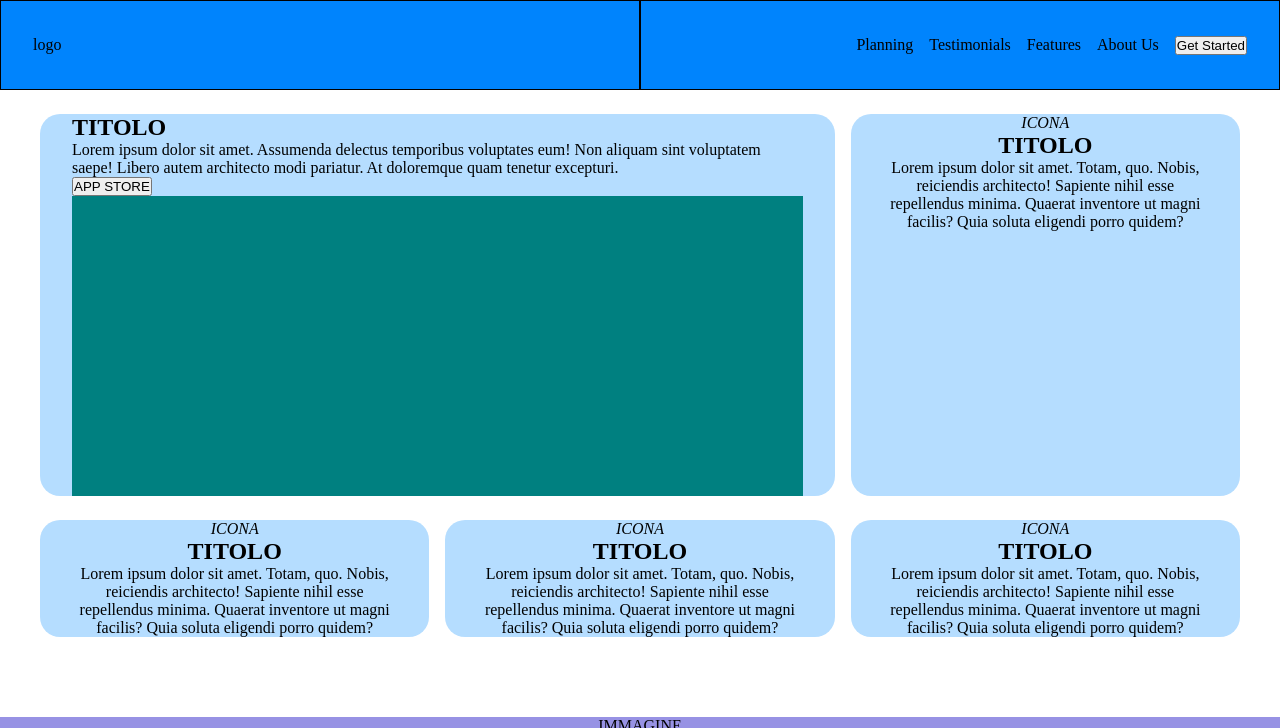
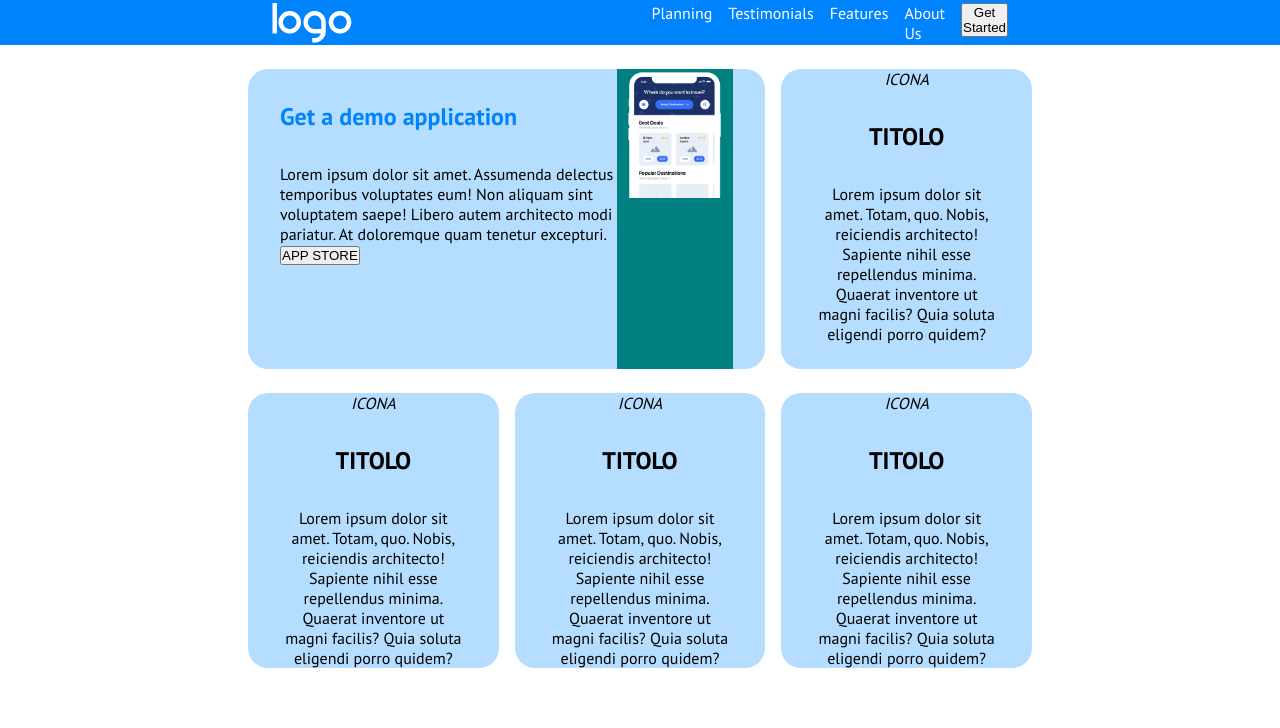
Before and after one commit to LucaMarchesani/htmlcss-responsive-layout, a plain HTML site: page index.html in a window 1280 px wide. Shown: the top 728 px of the page. Drawn offline with Linux system fonts and the light colour scheme.

Commit message:
commit on request

```diff
--- a/css/style.css
+++ b/css/style.css
@@ -19,11 +19,16 @@
     text-align: center;
 }
 
+.blue-text{
+    color: #0084fd;
+}
+
 body{
     min-width: 360px;
+    font-family: 'PT Sans', sans-serif;
 }
 
-section.header{
+div.header{
     width: 100%;
     height: 90px;
     background-color: #0084fd;
@@ -34,13 +39,13 @@ section.header{
     width: 50%;
     height: 100%;
     align-items: center;
-    border: 1px solid black;
     padding: 0 2rem 0 2rem;
 
 }
 
 .navbar{
     justify-content: flex-end;
+    color: white;
 }
 
 .navbar>ul{
@@ -59,10 +64,19 @@ div.card{
     margin-top: 1.5rem;
 }
 
+h2{
+    padding: 2rem 0 2rem 0;
+
+}
+
 div.pic{
     width: 100%;
     height: 300px;
     background-color: teal;
+}
+
+div.pic>img{
+    width: 100%;
 }
 
 div.icon{
@@ -162,7 +176,7 @@ section.free{
 
 @media screen and (min-width: 810px) {
     body{
-        width: 810px;
+        width: 100%;
     }
 
     .cards{
@@ -229,9 +243,23 @@ section.free{
 
 /* DESKTOP */
 
-@media screen and (min-width: 810px){
+@media screen and (min-width: 900px){
     body{
         width: 100%;
+    }
+
+    div.header{
+        height: 45px;
+    }
+
+    div.header,
+    section.demo,
+    section.big-pics,
+    section.testimonials,
+    section.benefits,
+    section.about,
+    section.free{
+        padding: 0 15rem 0 15rem;
     }
 
     .navbar>i{
@@ -239,6 +267,10 @@ section.free{
     }
 
     .navbar>ul{
+        display: flex;
+    }
+
+    div.big{
         display: flex;
     }
 
--- a/index.html
+++ b/index.html
@@ -5,18 +5,23 @@
     <meta http-equiv="X-UA-Compatible" content="IE=edge">
     <meta name="viewport" content="width=device-width, initial-scale=1.0">
     <title>Responsive Layout</title>
+
     <!-- CSS -->
     <link rel="stylesheet" href="./css/style.css">
     <!-- FONTAWESOME -->
     <link rel="stylesheet" href="https://cdnjs.cloudflare.com/ajax/libs/font-awesome/6.2.0/css/all.min.css" integrity="sha512-xh6O/CkQoPOWDdYTDqeRdPCVd1SpvCA9XXcUnZS2FmJNp1coAFzvtCN9BmamE+4aHK8yyUHUSCcJHgXloTyT2A==" crossorigin="anonymous" referrerpolicy="no-referrer" />
+    <!-- GOOGLEFONTS -->
+    <link href="https://fonts.googleapis.com/css2?family=PT+Sans:wght@400;700&display=swap" rel="stylesheet">
 </head>
 <body>
     <header>
         <!-- NAV CONTENT -->
-        <section class="header flex">
-            <div class="logo flex">logo</div>
+        <div class="header flex">
+            <div class="logo flex">
+                <img src="./img/logo.png" alt="">
+            </div>
             <nav class="navbar flex">
-                <i class="fa-solid fa-bars"></i>
+                <i class="fa-solid fa-bars fa-2x"></i>
                 <ul>
                     <li>Planning</li>
                     <li>Testimonials</li>
@@ -25,7 +30,7 @@
                     <li><button>Get Started</button></li>
                 </ul>
             </nav>
-        </section>
+        </div>
 
     </header>
 
@@ -33,8 +38,9 @@
         <!-- MAIN CONTENT -->
         <section class="demo center">
             <div class="cards">
-                <div class="card center">
-                    <h2>TITOLO</h2>
+                <div class="big card center">
+                    <article class="text">
+                        <h2 class="blue-text">Get a demo application</h2>
                         <p>
                             Lorem ipsum dolor sit amet.
                             Assumenda delectus temporibus voluptates eum!
@@ -43,7 +49,10 @@
                             At doloremque quam tenetur excepturi.
                         </p>
                         <button>APP STORE</button>
-                    <div class="pic"></div>
+                    </article>
+                    <div class="pic">
+                        <img src="./img/phone.png" alt="">
+                    </div>
                 </div>
                 <div class="card t-center center">
                     <i>ICONA</i>
@@ -125,8 +134,8 @@
                 Placeat dolores accusamus, nihil eius voluptate ipsum accusantium.
                 Porro provident praesentium accusamus, iste quibusdam nisi doloremque?
             </p>
-            <div class="users"><span class="hidden">IMMAGINE</span>
-                <img src="./img/testimonial1.jpg" alt="">
+            <div class="users">
+                <img src="" alt=""><span class="hidden">IMMAGINE</span>
                 <p>
                     Lorem ipsum dolor sit amet.
                     Quas minus atque corrupti nam.
@@ -135,8 +144,8 @@
                     Maiores, quam quia? Maxime, consequatur!
                 </p>
             </div>
-            <div class="users"><span class="hidden">IMMAGINE</span>
-                <img src="" alt="">
+            <div class="users">
+                <img src="" alt=""><span class="hidden">IMMAGINE</span>
                 <p>
                     Lorem ipsum dolor sit amet.
                     Quas minus atque corrupti nam.
```
Lines whose indentation alone changed are shown as unchanged.
